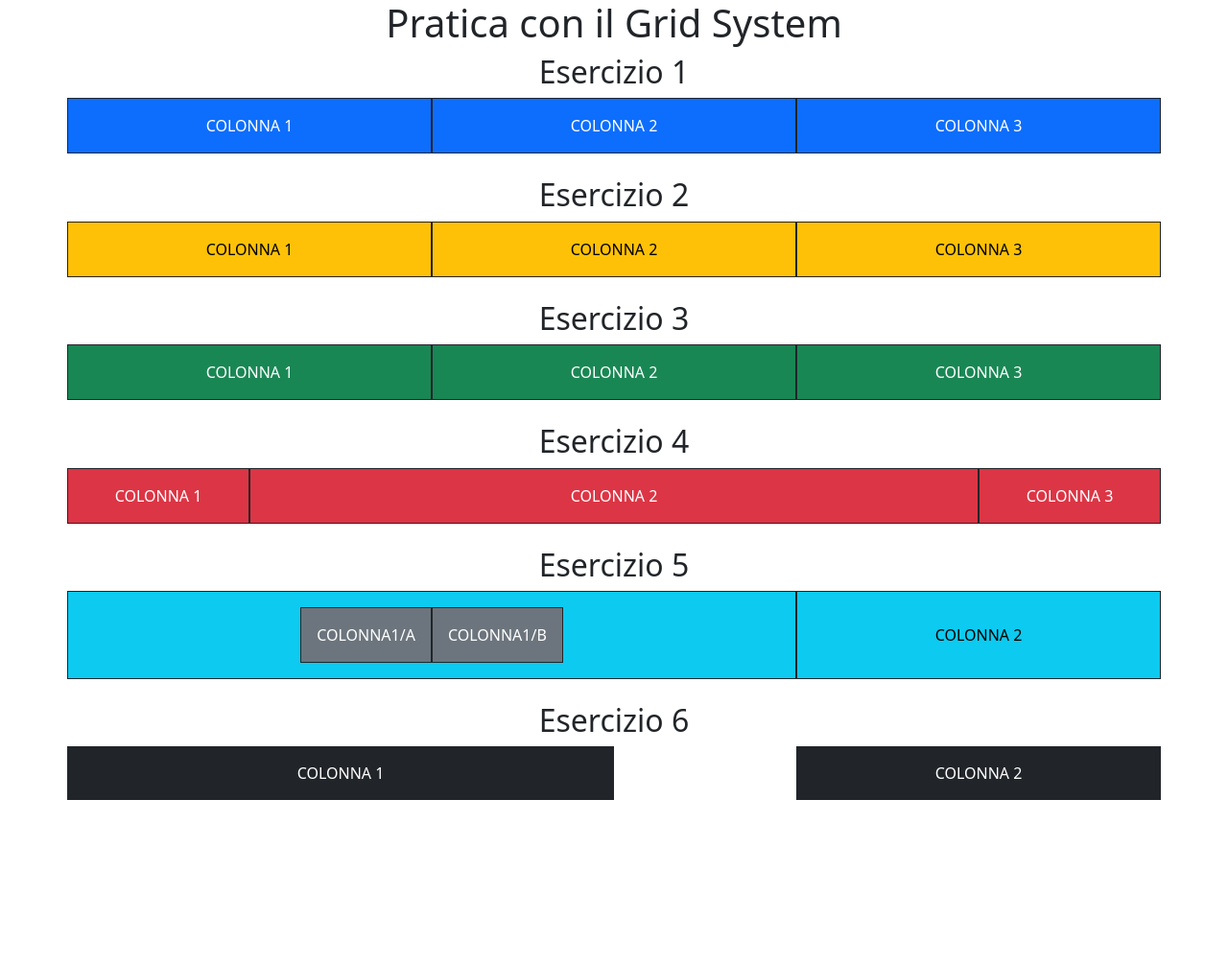
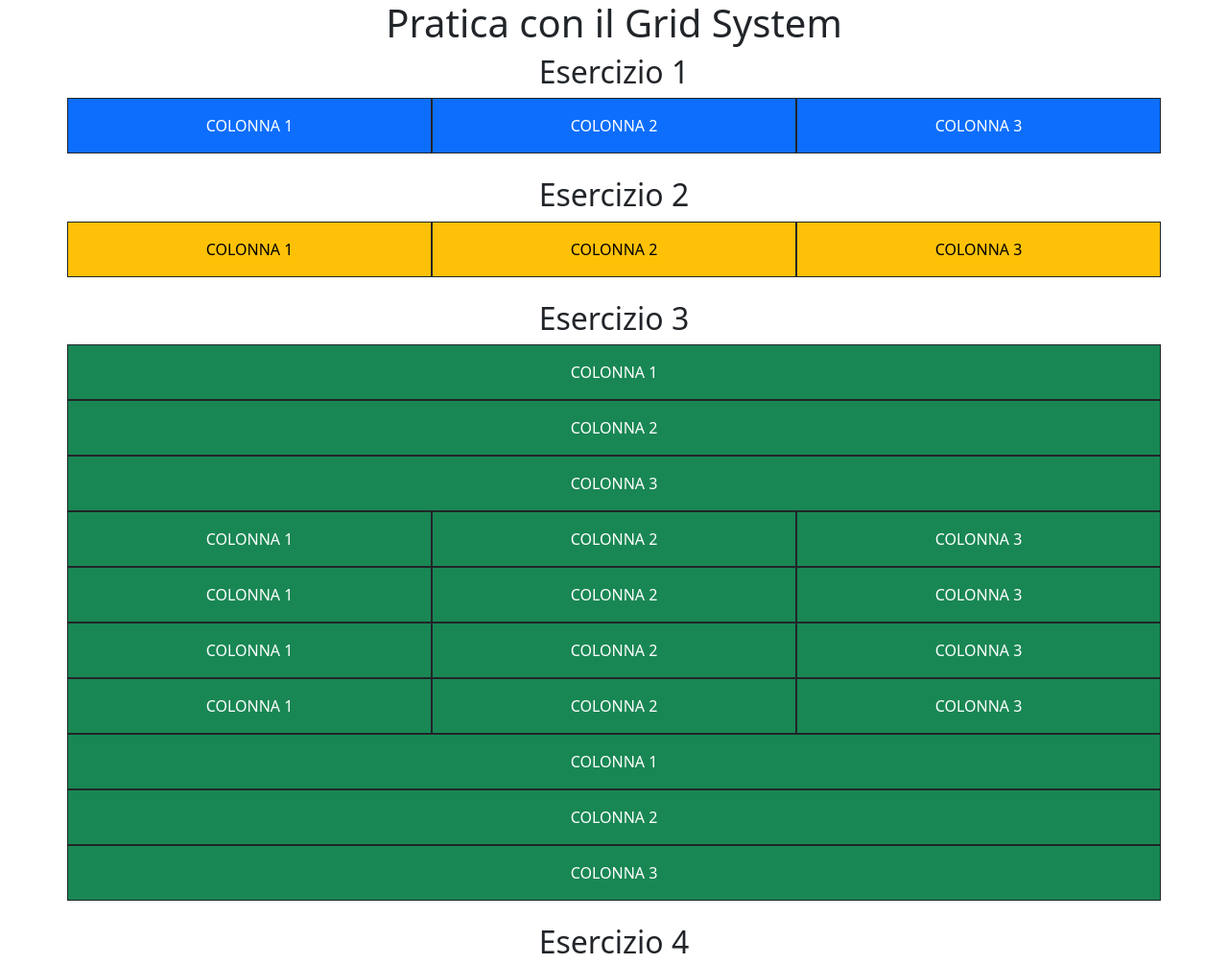
Before and after one commit to AdinaGabrielaIamandi/U2-W2-D1, a plain HTML site: page index.html in a window 1280 px wide. Shown: the top 1005 px of the page at 96% size. Before the commit the page ends 834 px from the top, so only its background shows below. Drawn offline with nearby package versions, Linux system fonts and the light colour scheme.

Commit message:
Update index.html

```diff
--- a/index.html
+++ b/index.html
@@ -41,13 +41,78 @@
     <h2 class="text-center pt-4">Esercizio 3</h2>
     <div class="container">
         <div class="row">
-            <div class="col text-bg-success p-3 border border-dark d-flex justify-content-center">
+            <div class="col-xs text-bg-success p-3 border border-dark d-flex justify-content-center">
                 COLONNA 1
             </div>
-            <div class="col text-bg-success p-3 border border-dark d-flex justify-content-center">
+            <div class="col-xs text-bg-success p-3 border border-dark d-flex justify-content-center">
                 COLONNA 2
             </div>
-            <div class="col text-bg-success p-3 border border-dark d-flex justify-content-center">
+            <div class="col-xs text-bg-success p-3 border border-dark d-flex justify-content-center">
+                COLONNA 3
+            </div>
+        </div>
+    </div>
+    <div class="container">
+        <div class="row">
+            <div class="col-sm text-bg-success p-3 border border-dark d-flex justify-content-center">
+                COLONNA 1
+            </div>
+            <div class="col-sm text-bg-success p-3 border border-dark d-flex justify-content-center">
+                COLONNA 2
+            </div>
+            <div class="col-sm text-bg-success p-3 border border-dark d-flex justify-content-center">
+                COLONNA 3
+            </div>
+        </div>
+    </div>
+    <div class="container">
+        <div class="row">
+            <div class="col-md text-bg-success p-3 border border-dark d-flex justify-content-center">
+                COLONNA 1
+            </div>
+            <div class="col-md text-bg-success p-3 border border-dark d-flex justify-content-center">
+                COLONNA 2
+            </div>
+            <div class="col-md text-bg-success p-3 border border-dark d-flex justify-content-center">
+                COLONNA 3
+            </div>
+        </div>
+    </div>
+    <div class="container">
+        <div class="row">
+            <div class="col-lg text-bg-success p-3 border border-dark d-flex justify-content-center">
+                COLONNA 1
+            </div>
+            <div class="col-lg text-bg-success p-3 border border-dark d-flex justify-content-center">
+                COLONNA 2
+            </div>
+            <div class="col-lg text-bg-success p-3 border border-dark d-flex justify-content-center">
+                COLONNA 3
+            </div>
+        </div>
+    </div>
+    <div class="container">
+        <div class="row">
+            <div class="col-xl text-bg-success p-3 border border-dark d-flex justify-content-center">
+                COLONNA 1
+            </div>
+            <div class="col-xl text-bg-success p-3 border border-dark d-flex justify-content-center">
+                COLONNA 2
+            </div>
+            <div class="col-xl text-bg-success p-3 border border-dark d-flex justify-content-center">
+                COLONNA 3
+            </div>
+        </div>
+    </div>
+    <div class="container">
+        <div class="row">
+            <div class="col-xxl text-bg-success p-3 border border-dark d-flex justify-content-center">
+                COLONNA 1
+            </div>
+            <div class="col-xxl text-bg-success p-3 border border-dark d-flex justify-content-center">
+                COLONNA 2
+            </div>
+            <div class="col-xxl text-bg-success p-3 border border-dark d-flex justify-content-center">
                 COLONNA 3
             </div>
         </div>
@@ -55,13 +120,13 @@
     <h2 class="text-center pt-4">Esercizio 4</h2>
     <div class="container">
         <div class="row">
-            <div class="col-2 text-bg-danger p-3 border border-dark d-flex justify-content-center">
+            <div class="col-lg-2 text-bg-danger p-3 border border-dark d-flex justify-content-center">
                 COLONNA 1
             </div>
-            <div class="col-8 text-bg-danger p-3 border border-dark d-flex justify-content-center">
+            <div class="col-lg-8 text-bg-danger p-3 border border-dark d-flex justify-content-center">
                 COLONNA 2
             </div>
-            <div class="col-2 text-bg-danger p-3 border border-dark d-flex justify-content-center">
+            <div class="col-lg-2 text-bg-danger p-3 border border-dark d-flex justify-content-center">
                 COLONNA 3
             </div>
         </div>
@@ -69,17 +134,17 @@
     <h2 class="text-center pt-4">Esercizio 5</h2>
     <div class="container">
         <div class="row">
-            <div class="col-8 text-bg-info p-3 border border-dark d-flex justify-content-center">
+            <div class="col-sm-12 col-lg-8 text-bg-info p-3 border border-dark d-flex justify-content-center">
                 <div class="row">
-                    <div class="col p-3 text-bg-secondary border border-dark d-flex justify-content-center">
-                        COLONNA1/A
+                    <div class="col-12 col-lg-6 p-3 text-bg-secondary border border-dark d-flex justify-content-center">
+                        COLONNA1/a
                     </div>
-                    <div class="col p-3 text-bg-secondary border border-dark d-flex justify-content-center">
-                        COLONNA1/B
+                    <div class="col-12 col-lg-6 p-3 text-bg-secondary border border-dark d-flex justify-content-center">
+                        COLONNA1/b
                     </div>
                 </div>
             </div>
-            <div class="col-4 text-bg-info p-3 border border-dark d-flex justify-content-center align-items-center">
+            <div class="col-sm-12 col-lg-4 text-bg-info p-3 border border-dark d-flex justify-content-center align-items-center">
                 COLONNA 2
             </div>
         </div>
```
